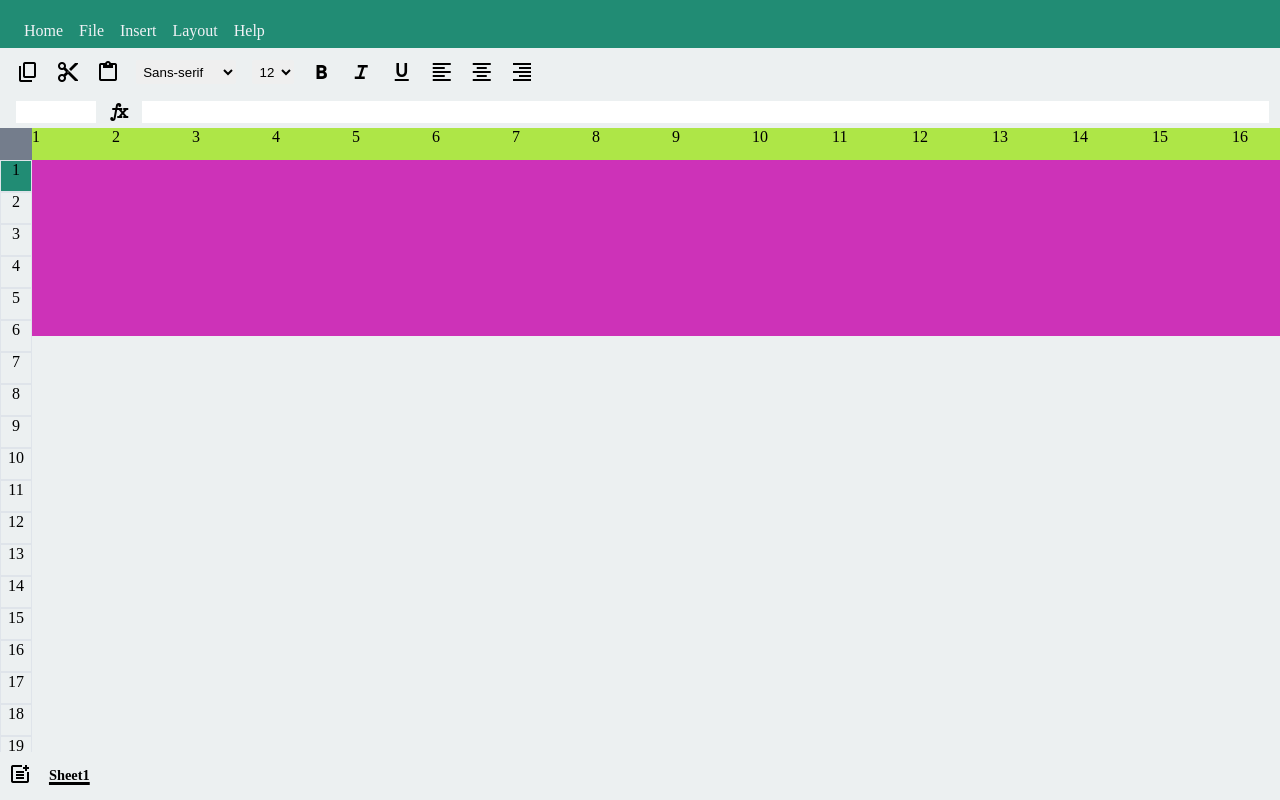
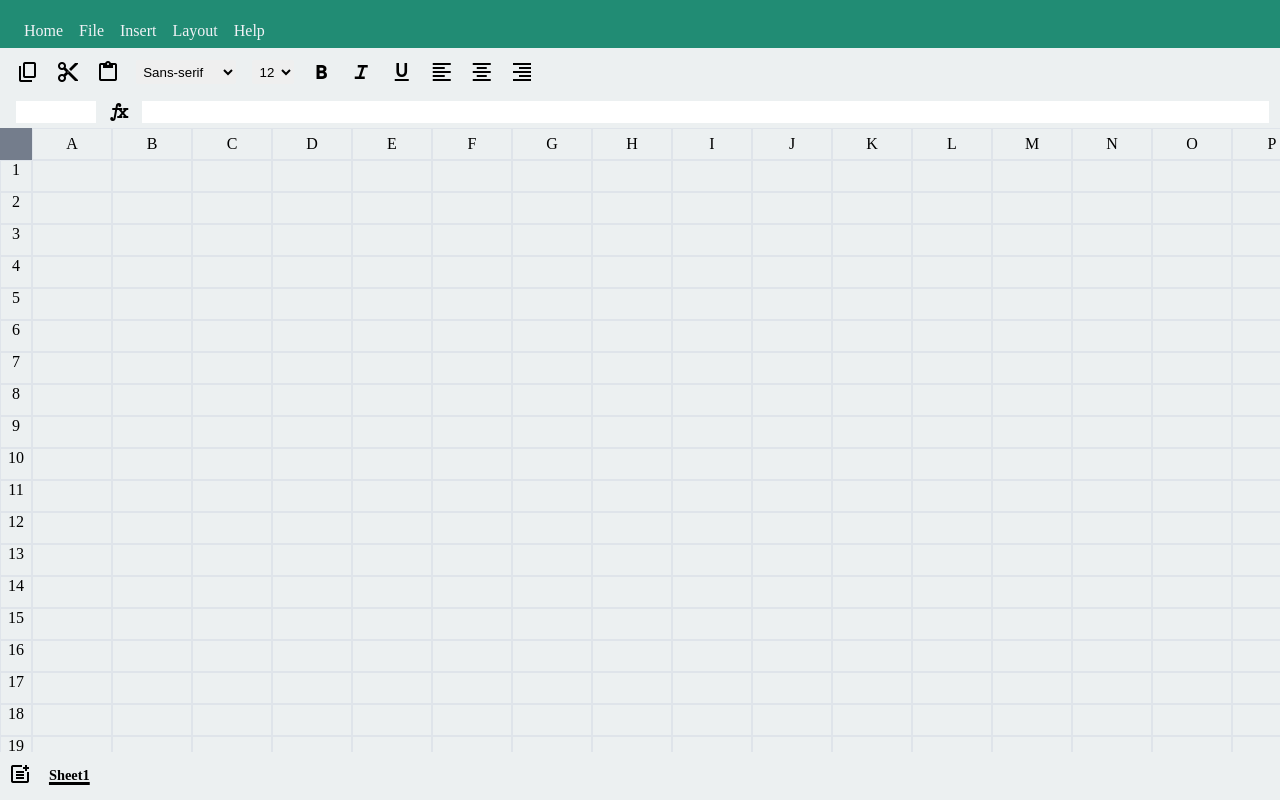
Before and after one commit to ShoaibTamboli/Excel-Clone, a plain HTML site: page index.html in a window 1280 px wide. Drawn offline with nearby package versions, Linux system fonts and the light colour scheme.

Commit message:
feat & refact: completed UI layout. Refactored some code

```diff
--- a/script.js
+++ b/script.js
@@ -1,23 +1,44 @@
 let rows = 100;
 let columns = 26;
+
 let addressColumnContainer = document.querySelector(
   ".address-column-container"
 );
-
 let addressRowContainer = document.querySelector(".address-row-container");
+let cellsContainer = document.querySelector(".cells-container");
+let addressBar = document.querySelector(".address-bar");
 
 for (let i = 0; i < rows; i++) {
   let addressColumn = document.createElement("div");
   addressColumn.setAttribute("class", "address-column");
   addressColumn.innerText = i + 1;
-
   addressColumnContainer.appendChild(addressColumn);
 }
 
 for (let i = 0; i < columns; i++) {
   let addressRow = document.createElement("div");
   addressRow.setAttribute("class", "address-row");
-  addressRow.innerText = i + 1;
-
+  addressRow.innerText = String.fromCharCode(65 + i);
   addressRowContainer.appendChild(addressRow);
 }
+
+for (let i = 0; i < rows; i++) {
+  let rowContainer = document.createElement("div");
+  rowContainer.setAttribute("class", "row-cell");
+  for (let j = 0; j < columns; j++) {
+    let cell = document.createElement("div");
+    cell.setAttribute("class", "cell");
+    cell.setAttribute("contenteditable", "true");
+    rowContainer.appendChild(cell);
+    addListenerForAddressBarDisplay(cell, i, j);
+  }
+  cellsContainer.appendChild(rowContainer);
+}
+
+function addListenerForAddressBarDisplay(cell, i, j) {
+  cell.addEventListener("click", (e) => {
+    let rowID = i + 1;
+    let columnID = String.fromCharCode(65 + j);
+    addressBar.value = `${columnID}${rowID}`;
+  });
+}
--- a/style.css
+++ b/style.css
@@ -69,6 +69,7 @@ body {
 
 .address-bar {
   width: 5rem;
+  text-align: center;
 }
 
 .formulabar-actions-container>input {
@@ -79,7 +80,7 @@ body {
 
 .sheet-actions-container {
   height: 3rem;
-  background-color: green;
+  /* background-color: green; */
   display: flex;
   align-items: center;
   padding-left: 0.5rem;
@@ -120,28 +121,37 @@ body {
 .cells-container {
   position: absolute;
   /* width: 2rem; */
-  height: 13rem;
+  /* height: 13rem; */
   top: 0;
   left: 2rem;
-  background-color: rgb(205, 50, 184);
+  /* background-color: rgb(205, 50, 184); */
+
 }
 
 .top-left-dummy-box {
   height: 2rem;
   width: 2rem;
   background-color: #747d8c;
+  position: fixed;
+  z-index: 1
 }
 
 .address-column-container {
-  height: 2rem;
-  width: 2rem;
-  background-color: #218c74;
+  /* height: 10rem;
+  width: 2rem; */
+  /* background-color: #218c74; */
+  position: sticky;
+  top: 2rem;
+  left: 0;
 }
 
 .address-row-container {
-  height: 2rem;
-  background-color: #aee647;
+  /* height: 2rem; */
+  /* background-color: #aee647; */
   display: flex;
+  position: sticky;
+  top: 0;
+  left: 2rem;
 }
 
 .address-column {
@@ -154,5 +164,21 @@ body {
 .address-row {
   height: 2rem;
   width: 5rem;
+  border: 1px solid #dfe4ea;
+  text-align: center;
+  display: flex;
+  align-items: center;
+  justify-content: center;
+}
 
+.cell {
+  /* background-color: yellowgreen; */
+  height: 2rem;
+  width: 5rem;
+  border: 1px solid #dfe4ea;
+  outline: none;
 }
+
+.row-cell {
+  display: flex;
+}
```
Also changed, not shown: index.html (+3 -11 lines).
